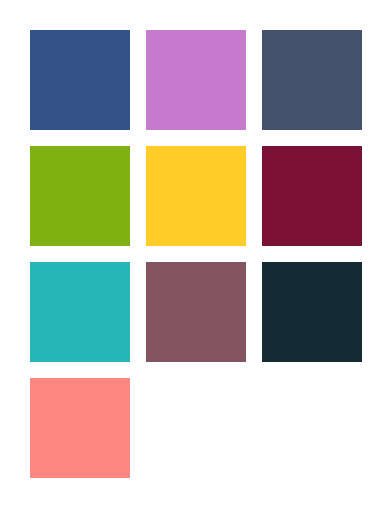
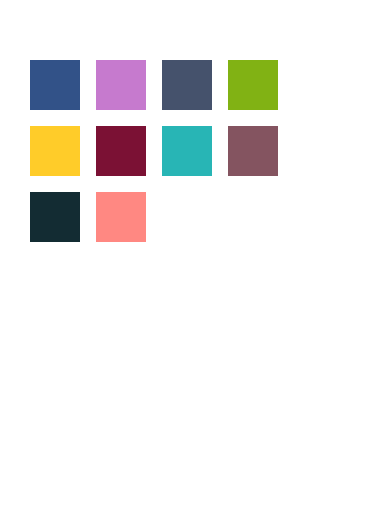
Before and after one commit to udofiasuquo/erp_layout, a plain HTML site: page index.html in a window 390 px wide. Drawn offline with Linux system fonts and the light colour scheme.

Commit message:
adjust padding for mobile

```diff
--- a/main.css
+++ b/main.css
@@ -60,9 +60,13 @@
 
 @media (max-width: 600px) {
     .wrapper {
-    grid-template-columns: repeat(3, 1fr);
-    margin: 30px;
+
+    margin: 60px 30px 0;
 
 }
 
+.box{
+    padding: 25px;
 }
+
+}
```
